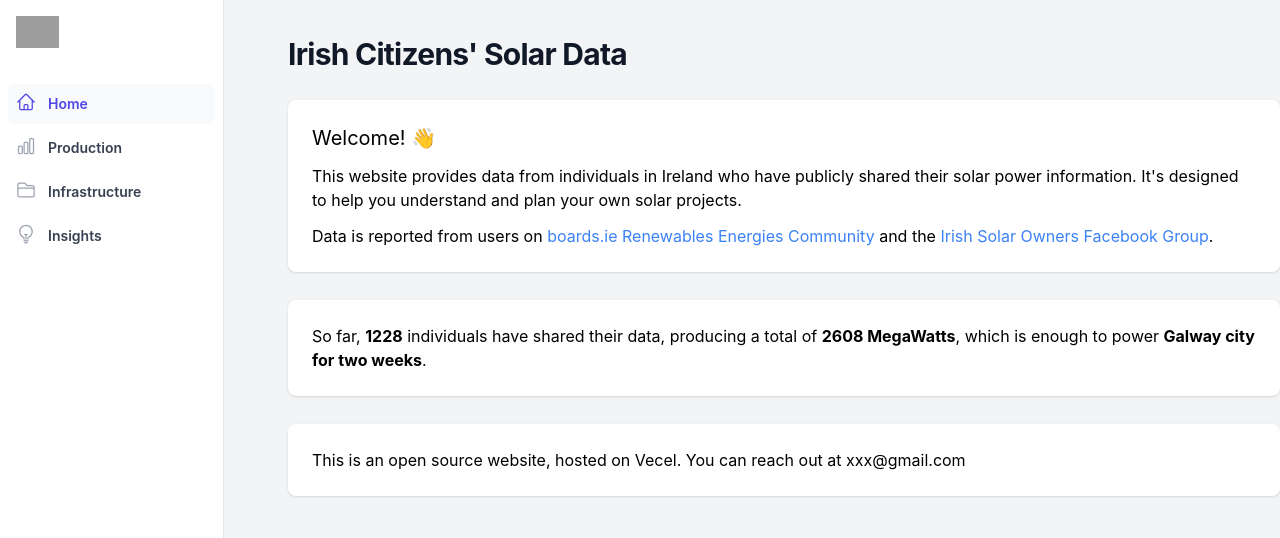
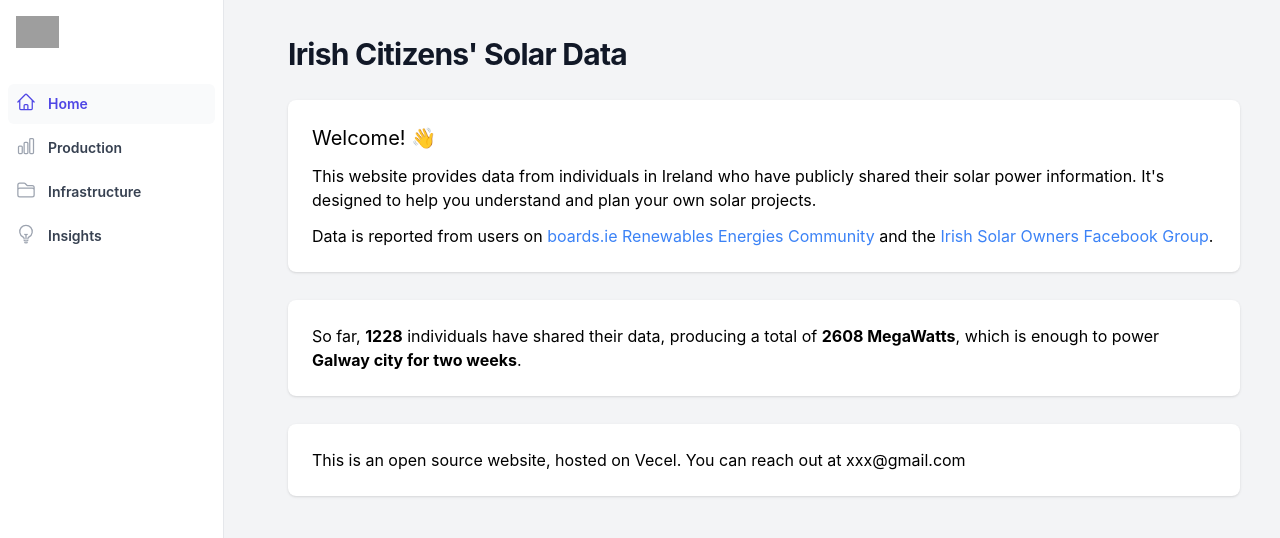
Before and after one commit to FionnD/IrishSolarData, a React (Create React App) app: page / in a window 1280 px wide. Shown: the top 538 px of the page. Built offline with nearby package versions, Linux system fonts and the light colour scheme; grey boxes are pictures that could not be loaded.

Commit message:
feat: fix sizing

```diff
--- a/src/pages/Index.js
+++ b/src/pages/Index.js
@@ -17,7 +17,7 @@ export default function Index() {
                             Irish Citizens' Solar Data
                         </h2>
                     </div>
-                    <div className="overflow-hidden rounded-lg bg-white shadow mt-7">
+                    <div className="overflow-hidden rounded-lg bg-white shadow mt-7 mr-10">
                         <div className="px-4 py-5 sm:p-6">
                             <p className="text-xl mb-3">Welcome! 👋</p>
                             <p className="mb-3">
@@ -45,14 +45,14 @@ export default function Index() {
                             </p>
                         </div>
                     </div>
-                    <div className="overflow-hidden rounded-lg bg-white shadow mt-7">
+                    <div className="overflow-hidden rounded-lg bg-white shadow mt-7 mr-10">
                         <div className="px-4 py-5 sm:p-6">
                             <p>
                                 So far, <b>1228</b> individuals have shared their data, producing a total of <b>2608 MegaWatts</b>, which is enough to power <b>Galway city for two weeks</b>.
                             </p>
                         </div>
                     </div>
-                    <div className="overflow-hidden rounded-lg bg-white shadow mt-7">
+                    <div className="overflow-hidden rounded-lg bg-white shadow mt-7 mr-10">
                         <div className="px-4 py-5 sm:p-6">
                             <p>
                                 This is an open source website, hosted on Vecel. You can reach out at xxx@gmail.com
```
